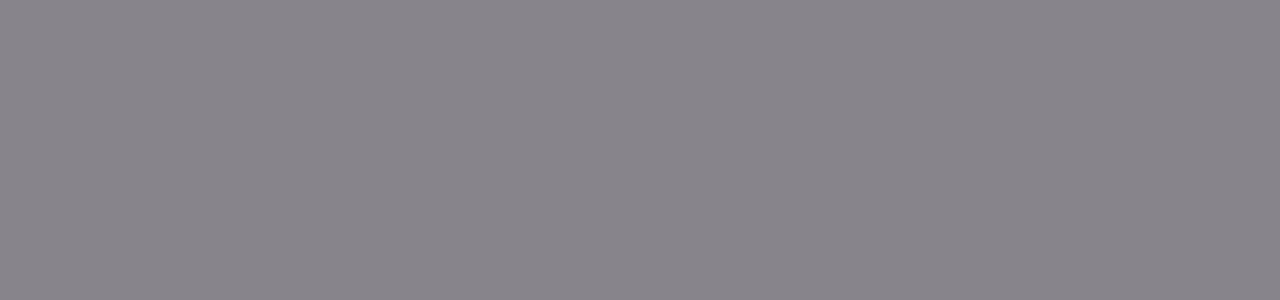
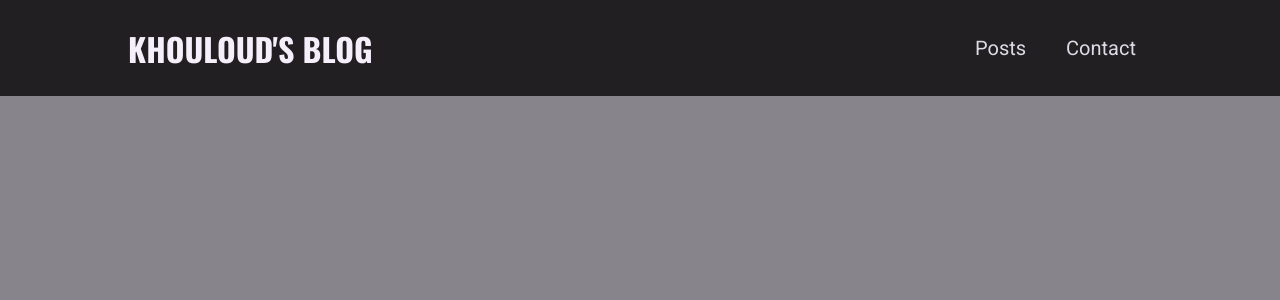
Before and after one commit to khouloud96/nextjs-blog-website, a Next.js app: page /contact in a window 1280 px wide. Shown: the top 300 px of the page. Built offline with nearby package versions, Linux system fonts and the light colour scheme.

Commit message:
adding layout and main navigation component

```diff
--- /dev/null
+++ b/components/layout/layout.js
@@ -0,0 +1,13 @@
+import { Fragment } from "react";
+import MainNavigation from "./main-navigation";
+
+function Layout (props) {
+    return (
+        <Fragment>
+            <MainNavigation />
+            <main> {props.children} </main>
+        </Fragment>
+    );
+}
+
+export default Layout;
--- /dev/null
+++ b/components/layout/logo.js
@@ -0,0 +1,11 @@
+import classes from './logo.module.css';
+
+function Logo () {
+    return (
+        <div className={classes.logo}>
+            Khouloud's Blog
+        </div>
+    );
+}
+
+export default Logo;
--- /dev/null
+++ b/components/layout/logo.module.css
@@ -0,0 +1,13 @@
+.logo {
+    text-transform: uppercase;
+    font-size: var(--size-5);
+    font-weight: bold;
+    font-family: 'Oswald', sans-serif;
+    color: var(--color-grey-50);
+  }
+
+  @media (min-width: 768px) {
+    .logo {
+      font-size: var(--size-8);
+    }
+  }
--- /dev/null
+++ b/components/layout/main-navigation.js
@@ -0,0 +1,25 @@
+import Link from "next/link";
+import Logo from "./logo";
+import classes from './main-navigation.module.css';
+
+function MainNavigation () {
+    return (
+        <header className={classes.header}>
+            <Link href='/'>
+                <Logo />
+            </Link>
+            <nav>
+                <ul>
+                    <li>
+                        <Link href='/posts'>Posts</Link>
+                    </li>
+                    <li>
+                        <Link href='/contact'>Contact</Link>
+                    </li>
+                </ul>
+            </nav>
+        </header>
+    );
+}
+
+export default MainNavigation;
--- /dev/null
+++ b/components/layout/main-navigation.module.css
@@ -0,0 +1,42 @@
+.header {
+    width: 100%;
+    height: 6rem;
+    background-color: var(--color-grey-900);
+    display: flex;
+    justify-content: space-between;
+    align-items: center;
+    padding: 0 10%;
+  }
+
+  .header ul {
+    list-style: none;
+    display: flex;
+    align-items: baseline;
+    margin: 0;
+    padding: 0;
+  }
+
+  .header li {
+    margin: 0 var(--size-4);
+  }
+
+  .header a {
+    color: var(--color-grey-100);
+    font-size: var(--size-4);
+  }
+
+  .header a:hover,
+  .header a:active,
+  .header a.active {
+    color: var(--color-grey-200);
+  }
+
+  @media (min-width: 768px) {
+    .header ul {
+      gap: 0.5rem;
+    }
+
+    .header a {
+      font-size: var(--size-5);
+    }
+  }
--- a/pages/_app.js
+++ b/pages/_app.js
@@ -1,7 +1,12 @@
+import Layout from '../components/layout/layout'
 import '../styles/globals.css'
 
 function MyApp({ Component, pageProps }) {
-  return <Component {...pageProps} />
+  return (
+  <Layout>
+    <Component {...pageProps} />
+  </Layout>
+  );
 }
 
 export default MyApp
```
